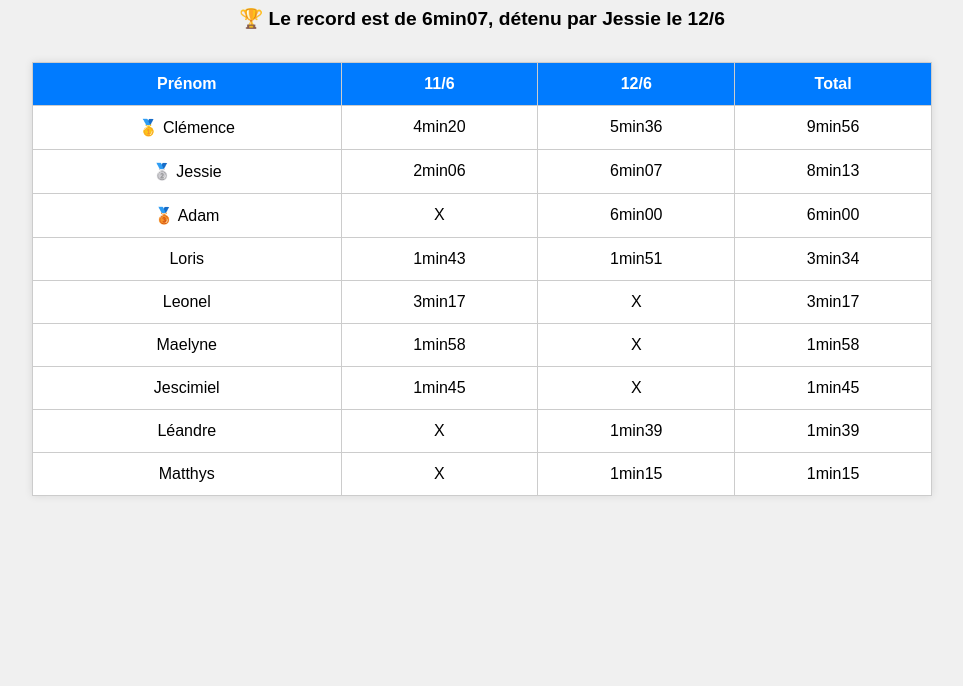
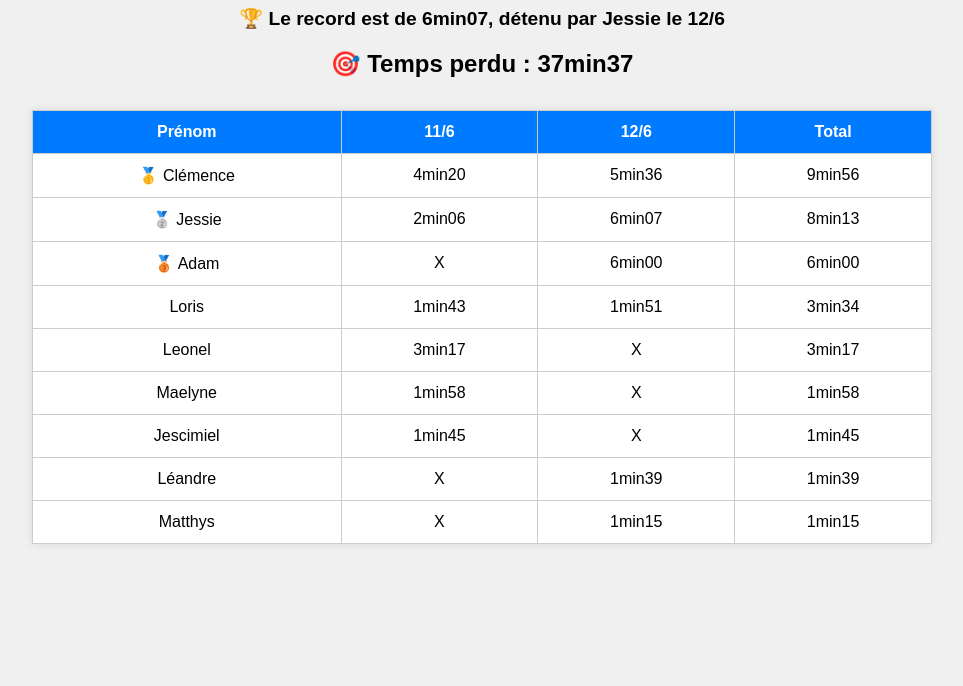
Before and after one commit to Olivesigne/TempsTableau, a plain HTML site: page index.html in a window 1280 px wide. Shown: the part 114-800 px from the top of the page, without its empty margins (158-1121 px from the left). Drawn offline with Linux system fonts and the light colour scheme.

Commit message:
Update index.html

```diff
--- a/index.html
+++ b/index.html
@@ -10,6 +10,8 @@
 
 <h1>📋 Résultats - Jeu du Tableau</h1>
 <h2 class="record">🏆 Le record est en cours de calcul...</h2>
+<h2 class="total-perdu">🎯 Temps perdu : calcul en cours...</h1>
+
 
 <table id="tableau"></table>
 
```
